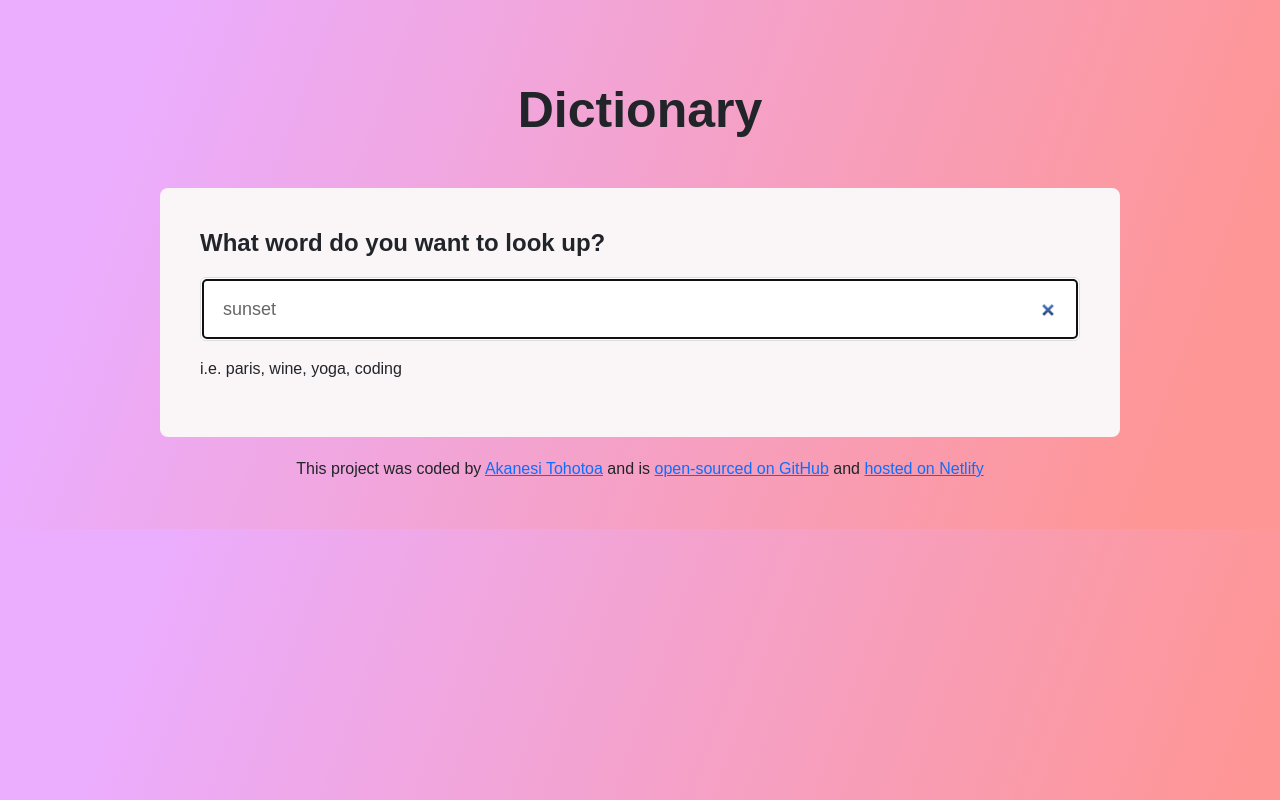
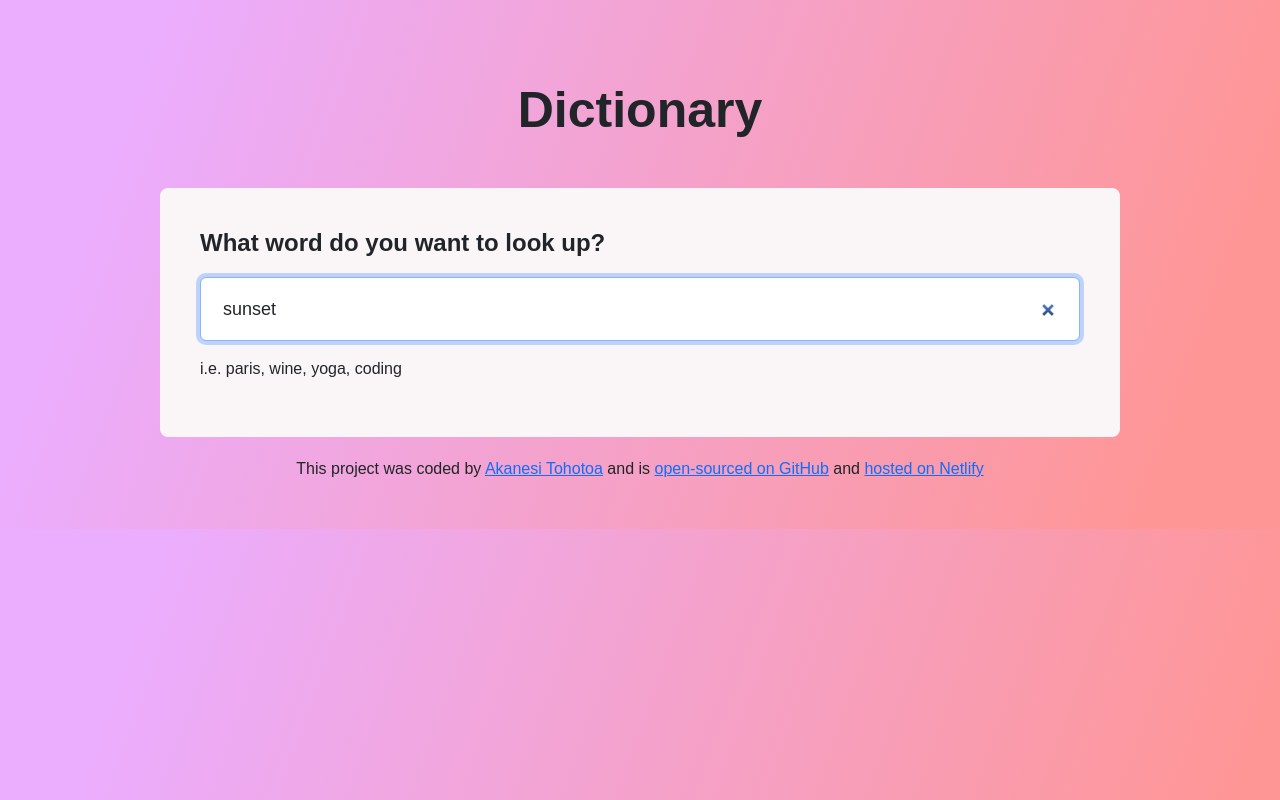
Before and after one commit to Talilotu/react-dictionary-project, a React (Create React App) app: page / in a window 1280 px wide. Built offline with nearby package versions, Linux system fonts and the light colour scheme; no server answers.

Commit message:
added form-control

```diff
--- a/src/dictionary.js
+++ b/src/dictionary.js
@@ -45,6 +45,7 @@ export default function Dictionary(props) {
               autoFocus={true}
               onChange={handleKeyword}
               defaultValue={props.defaultKeyword}
+              className="form-control"
             />
           </form>
           <p className="mt-3">i.e. paris, wine, yoga, coding</p>
```
